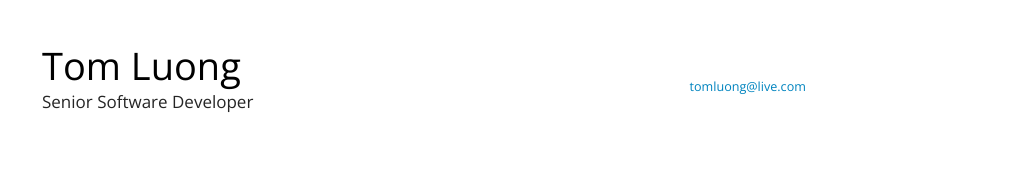
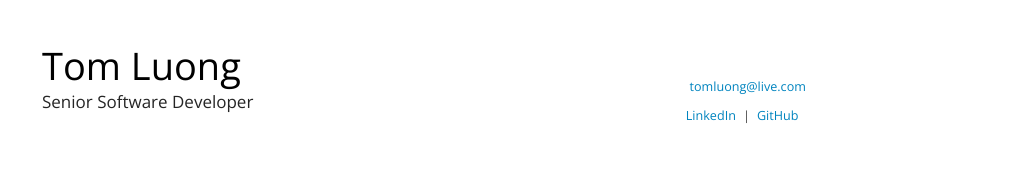
Before and after one commit to tomluong/tomluong.github.io, a plain HTML site: page index.html in a window 1280 px wide. Shown: the top 175 px of the page, without its empty margins (128-1151 px from the left). Drawn offline with nearby package versions, Linux system fonts and the light colour scheme; a web font is replaced by a local one.

Commit message:
Update index.html

```diff
--- a/index.html
+++ b/index.html
@@ -45,6 +45,7 @@
                 <p>&nbsp;</p>
                 <p><a href="mailto:tomluong@live.com">tomluong@live.com</a>
                 </p>
+                <a href="https://linkedin.com/in/tomqluong" target="_blank">LinkedIn</a> | <a href="https://github.com/tomluong" target="_blank">GitHub</a>
             </div>
         </div>
 
@@ -61,10 +62,8 @@
                     Q4 is a Software as a service (SaaS) platform that provides communication and intelligence solutions to Investor Relations Officers and the C-Suite of public companies. Hundreds of global companies and brands use Q4’s website, webcasting and analytics platform to manage, report and understand their engagement in the capital markets. Q4 website : <a href="https://www.q4inc.com/" target="_blank">www.q4inc.com</a>
                 </p>
 
-		    <h4>Primary Stack</h4>
-		    ASP .NET (MVC | Web API | Web Forms), AWS (Lambda | S3 | EC2), Windows services, Serverless framework, Angular 1.x, TeamCity + Octopus, Autofac, Entity Framework, MongoDB, Couchbase
-		    <h4>Accomplishments</h4>
-		    1st place in company's Hackathon
+                <h4>Primary Stack</h4> ASP .NET (MVC | Web API | Web Forms), AWS (Lambda | S3 | EC2), Windows services, Serverless framework, Angular 1.x, TeamCity + Octopus, Autofac, Entity Framework, MongoDB, Couchbase
+                <h4>Accomplishments</h4> 1st place in company's Hackathon
 
 
                 <h4>Responsibilities</h4>
@@ -108,7 +107,9 @@
                 <h2>Technical Skills <a id="skills" href="#skills"></a></h2>
             </div>
             <div class="two-thirds column" section="skills">
-★★★ C#, JavaScript<br>★★☆ SQL, AngularJS<br>★☆☆ Powershell
+                ★★★ C#, JavaScript
+                <br>★★☆ SQL, AngularJS
+                <br>★☆☆ Powershell
             </div>
         </div>
 
@@ -127,7 +128,8 @@
                 <hr>
 
                 <h3>Languages</h3>
-                <p><span class="square"></span> English<br><span class="square"></span> Vietnamese</p>
+                <p><span class="square"></span> English
+                    <br><span class="square"></span> Vietnamese</p>
 
 
 
@@ -145,15 +147,12 @@
 
                 <hr>
                 <a class="email" href="mailto:tomluong@live.com">tomluong<span class="arobase">@</span>live.com</a>
-
                 <hr>
-
-		    <div class="LI-profile-badge"  data-version="v1" data-size="medium" data-locale="en_US" data-type="vertical" data-theme="dark" data-vanity="tomqluong"><a class="LI-simple-link" href='https://ca.linkedin.com/in/tomqluong?trk=profile-badge'>Tom Luong</a></div>
+                <a href="https://linkedin.com/in/tomqluong" target="_blank">LinkedIn</a>
+		    <a href="https://github.com/tomluong" target="_blank">GitHub</a>
             </div>
         </div>
     </div>
-
-		    <script type="text/javascript" src="https://platform.linkedin.com/badges/js/profile.js" async defer></script>
 </body>
 
 </html>
```
Lines whose indentation alone changed are shown as unchanged.
